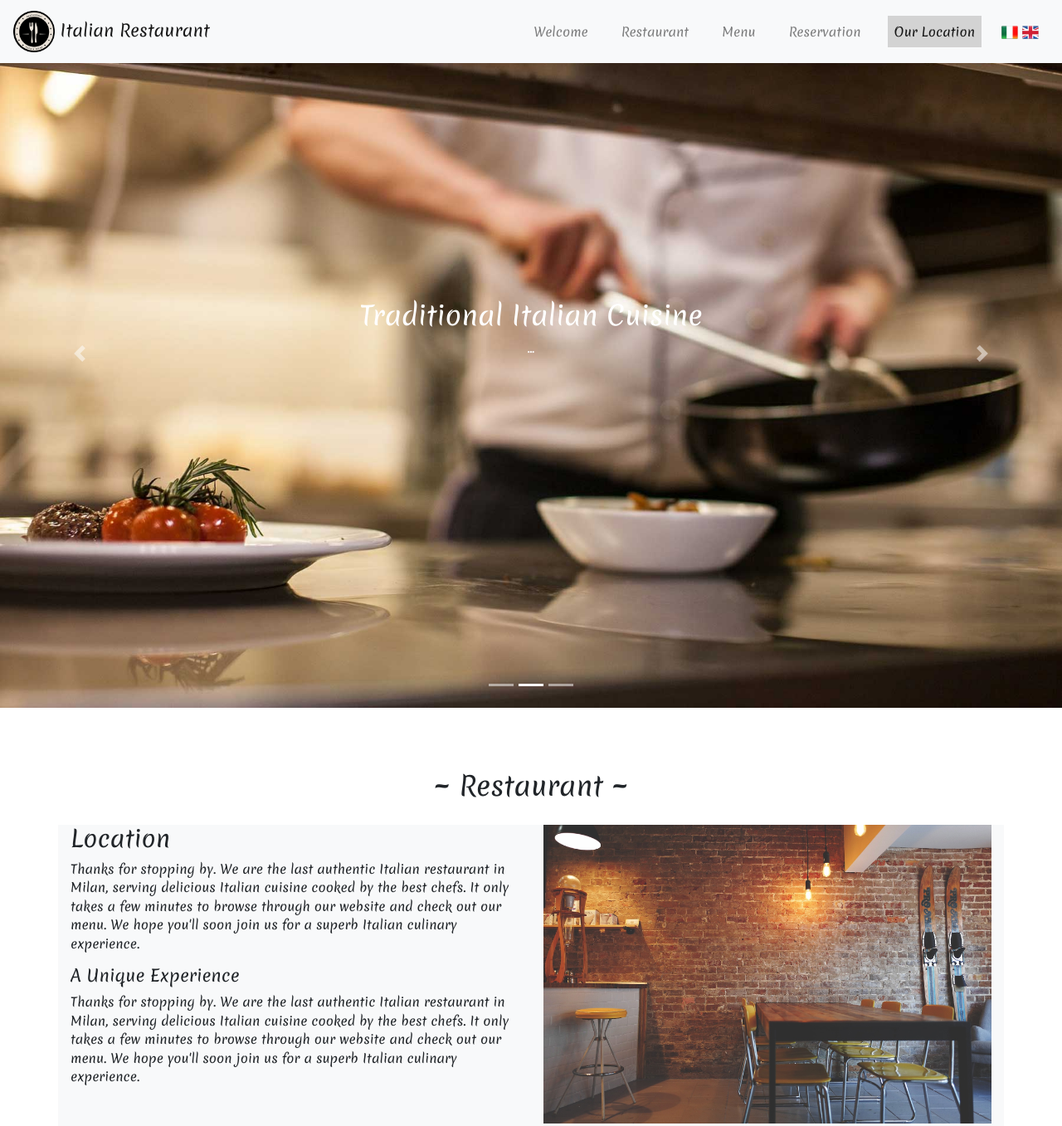
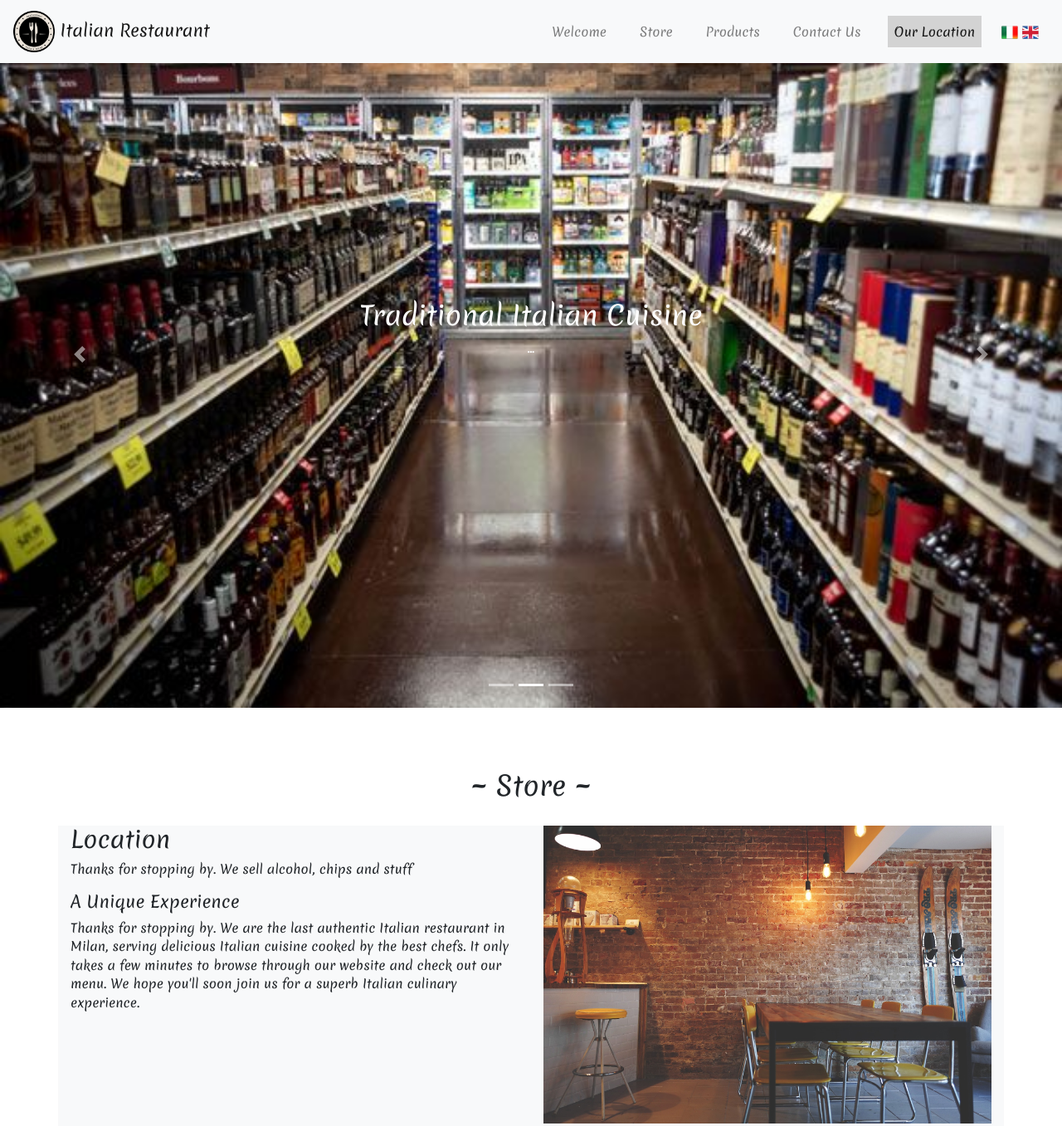
Before and after one commit to jacobmaxplumb/jon-website, a plain HTML site: page index.html in a window 1280 px wide. Shown: the top 1357 px of the page at 83% size. Drawn offline with nearby package versions, Linux system fonts and the light colour scheme; some packages are replaced by stand-ins of ours.

Commit message:
changed some shit

```diff
--- a/index.html
+++ b/index.html
@@ -28,13 +28,13 @@
                         <a class="nav-link" href="#Welcome">Welcome</a>
                     </li>
                     <li class="nav-item">
-                        <a class="nav-link" href="#Restaurant">Restaurant</a>
+                        <a class="nav-link" href="#Restaurant">Store</a>
                     </li>
                     <li class="nav-item">
-                        <a class="nav-link" href="#Menu">Menu</a>
+                        <a class="nav-link" href="#Menu">Products</a>
                     </li>
                     <li class="nav-item">
-                        <a class="nav-link" href="#Reservation">Reservation</a>
+                        <a class="nav-link" href="#Reservation">Contact Us</a>
                     </li>
                     <li class="nav-item">
                         <a class="nav-link" href="#OurLocation">Our Location</a>
@@ -56,12 +56,12 @@
             </ol>
             <div class="carousel-inner">
                 <div class="carousel-item active">
-                    <img class="d-block w-100 img-fluid img-slider" src="images/store-front.jpg" alt="First slide">
+                    <img class="d-block w-100 img-fluid img-slider" src="images/liquor3.jpg" alt="First slide">
                     <div class="carousel-caption">
                     </div>
                 </div>
                 <div class="carousel-item">
-                    <img class="d-block w-100 img-fluid img-slider" src="images/slider2.jpg" alt="Second slide">
+                    <img class="d-block w-100 img-fluid img-slider" src="images/liquor4.jpg" alt="Second slide">
                     <div class="carousel-caption">
                         <h2>Traditional Italian Cuisine</h2>
                         <p>...</p>
@@ -90,14 +90,13 @@
     <div class="container">
         <div class="row" id="Restaurant">
             <div class="col navMenu">
-                <h2 class="text-center">~ Restaurant ~</h2>
+                <h2 class="text-center">~ Store ~</h2>
             </div>
         </div>
         <div class="row bg-light">
             <div class="col-md-6">
                 <h3>Location</h3>
-                <p>Thanks for stopping by. We are the last authentic Italian restaurant in Milan, serving delicious Italian cuisine cooked by the best chefs. It only takes a few minutes to browse through our website and check out our menu. We hope you'll
-                    soon join us for a superb Italian culinary experience.</p>
+                <p>Thanks for stopping by. We sell alcohol, chips and stuff</p>
                 <h5>A Unique Experience</h5>
                 <p>Thanks for stopping by. We are the last authentic Italian restaurant in Milan, serving delicious Italian cuisine cooked by the best chefs. It only takes a few minutes to browse through our website and check out our menu. We hope you'll
                     soon join us for a superb Italian culinary experience.</p>
@@ -109,7 +108,7 @@
         <div class="row bg-light"><br></div>
         <div class="row bg-light">
             <div class="col-md-6 order-md-1 order-2" data-aos="fade-up">
-                <img class="img-fluid " src="images/cuisine.jpg">
+                <img class="img-fluid " src="images/liquor1.jpg">
             </div>
             <div class="col-md-6 order-md-12 order-1">
                 <h3>Cuisine</h3>
@@ -124,7 +123,7 @@
         <!--- Start of Menu-->
         <div class="row" id="Menu">
             <div class="col navMenu">
-                <h2 class="text-center">~ Menu ~</h2>
+                <h2 class="text-center">~ Items ~</h2>
             </div>
         </div>
         <div class="row bg-light">
```
Also changed, not shown: images/liquor1.jpg (added), images/liquor2.jpg (added), images/liquor3.jpg (added), images/liquor4.jpg (added), 1 other file.
